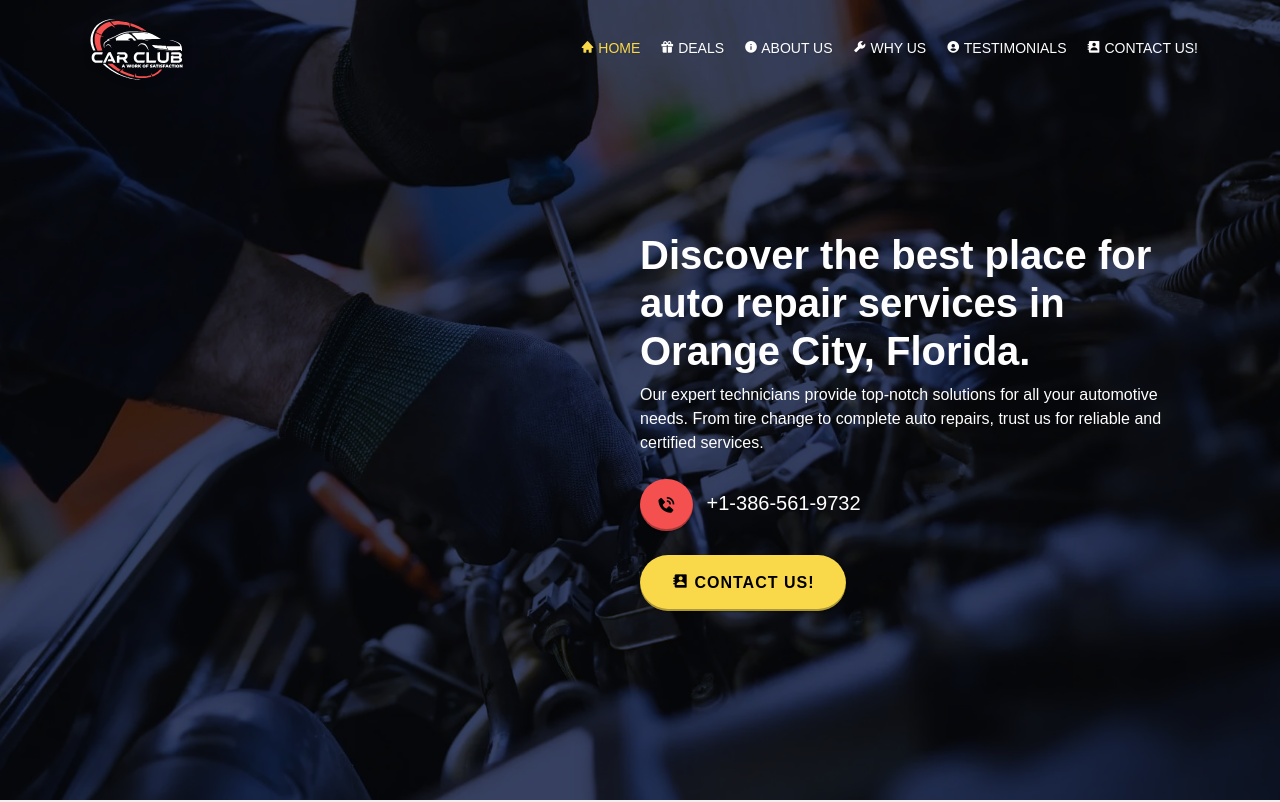
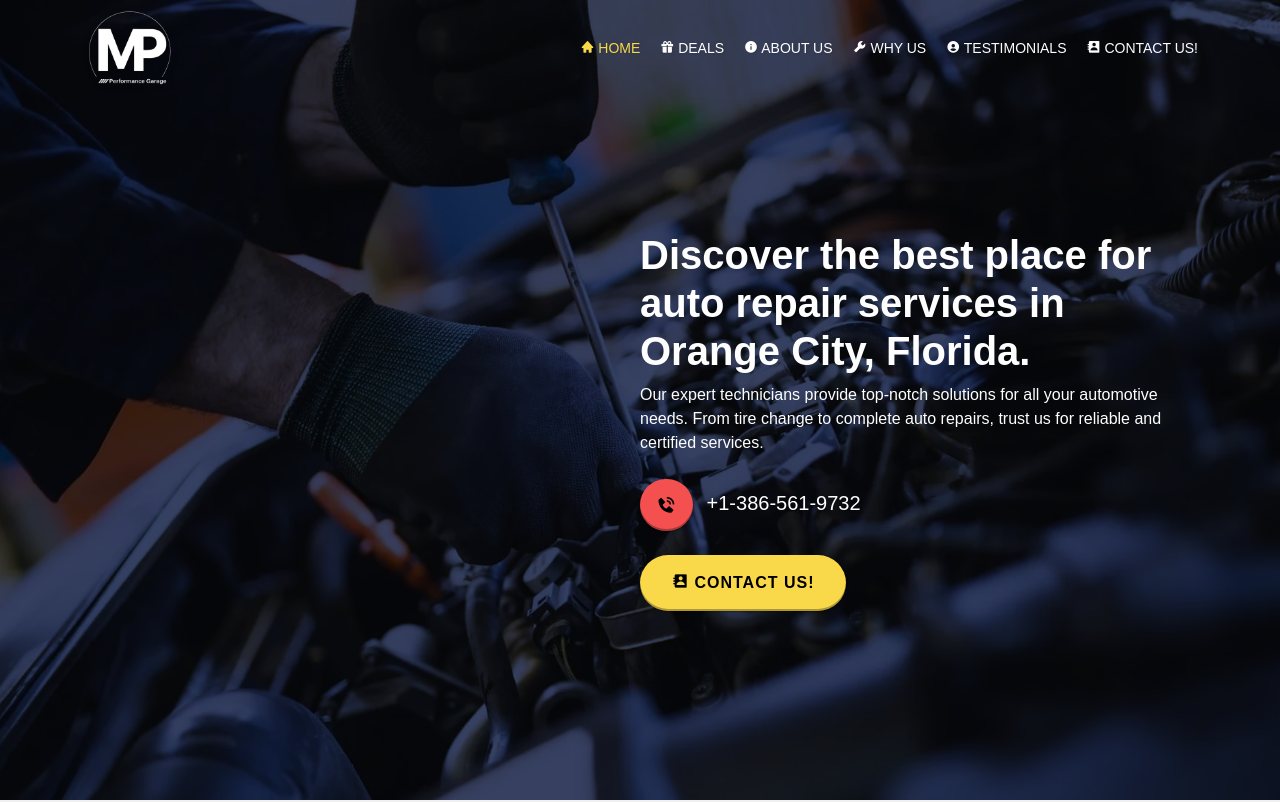
Before and after one commit to andreasgeorgiou/M.P-Performance-Garage, a website built with Vite: page index.html in a window 1280 px wide. Shown: the top 802 px of the page. Built offline with nearby package versions, Linux system fonts and the light colour scheme.

Commit message:
patch fixes

```diff
--- a/src/scss/_navigation.scss
+++ b/src/scss/_navigation.scss
@@ -31,7 +31,7 @@
 }
 
 .site-title > a {
-  background: url(/media/cc-logo.svg) no-repeat left bottom;
+  background: url(/media/logo.png) no-repeat left bottom;
   background-size: contain;
   display: block;
   height: 76px;
```
Also changed, not shown: README.md, public/media/logo.png (added).
